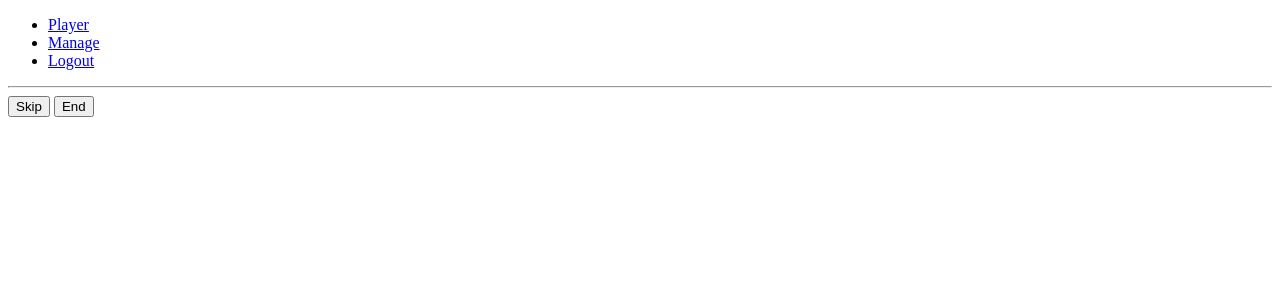
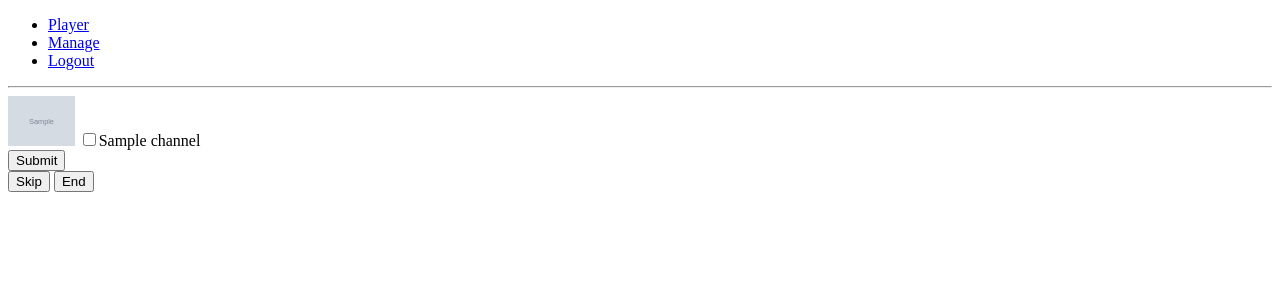
Before and after one commit to eduardoceretta/yqueuer, a Django app: page /player/ in a window 1280 px wide. Shown: the top 300 px of the page. Run offline with Django 3.2, Linux system fonts and the light colour scheme; a user stored in the database is signed in; tables that the repository leaves empty hold one stand-in row (values such as "Sample post"); grey boxes marked "Sample" are stand-in pictures; data that the repository does not hold is empty.

Commit message:
Added ugly filtering to the player

```diff
--- a/frontend/templates/frontend/base.html
+++ b/frontend/templates/frontend/base.html
@@ -26,4 +26,9 @@
     </div>
 
   </body>
+  <style type="text/css">
+    .channel_thumbnail {
+        height: 50px;
+    }
+  </style>
 </html>
--- a/frontend/templates/frontend/manage.html
+++ b/frontend/templates/frontend/manage.html
@@ -201,10 +201,4 @@
 
     });
   </script>
-
-  <style type="text/css">
-    .channel_thumbnail {
-        height: 50px;
-    }
-  </style>
 {% endblock %}
--- a/frontend/templates/frontend/player.html
+++ b/frontend/templates/frontend/player.html
@@ -3,6 +3,21 @@
 
 {% block body_block %}
   <script src="{% static "javascript/dev_jquery-3.1.1.js" %}"></script>
+
+  <div id="channel_form_div">
+    <form method="get">
+{% for channel in all_channels %}
+      <img class="channel_thumbnail" src={{ channel.thumbnails }}>
+  {% if channel.name in channel_list %}
+      <input type="checkbox" checked="True" name="channel" value="{{ channel.name }}">{{ channel.name }}
+  {% else %}
+      <input type="checkbox" name="channel" value="{{ channel.name }}">{{ channel.name }}
+  {% endif %}
+      <br>
+{% endfor %}
+      <input type="submit" value="Submit">
+    </form>
+  </div>
 
   <div id="player"></div>
 
@@ -96,10 +111,12 @@
     function FetchVideos(success_cb, error_cb) {
       log('FetchVideos');
       $.ajax({
-        method: "POST",
+        method: "GET",
         url: "/api/get_videos/",
         headers: {'X-CSRFToken': '{{ csrf_token }}'},
-        data: { },
+{% if channel_list %}
+        data: { 'channel_list' : '{{ channel_list }}' },
+{% endif %}
         success:  function(result){
           log('FetchVideos','success', result);
           videos = result.data.videos;
--- a/frontend/views.py
+++ b/frontend/views.py
@@ -27,6 +27,22 @@ def _markWatched(user, video):
   uservideo.watched = True
   uservideo.watched_date = timezone.now()
   uservideo.save()
+
+def _getChannels(user):
+  # Select videos, from user's channel list, with no entry on RUserVideo for that user or it has but watched is false
+  u_channels = user.channel_set.all()
+
+  channels = []
+  for channel in u_channels:
+    channels.append({
+      'id': channel.y_channel_id,
+      'title': channel.title,
+      'name': channel.name,
+      'thumbnails' : channel.thumbnails,
+      'imported_date' : str(channel.imported_date),
+    })
+
+  return channels
 
 ##############################################
 # Pages
@@ -95,7 +111,15 @@ def user_logout(request):
 ##################################
 @login_required
 def player(request):
-  context = {  }
+  channel_list = None
+  if request.GET.has_key('channel_list') :
+    channel_list = request.GET['channel_list']
+  elif request.GET.has_key('channel') :
+    channel_list = ",".join(request.GET.getlist('channel'))
+
+  all_channels = _getChannels(request.user)
+
+  context = { 'channel_list' : channel_list, 'all_channels' : all_channels }
   return render(request, 'frontend/player.html', context)
 
 ##################################
@@ -144,20 +168,7 @@ def getVideos(request):
 ##################################
 @login_required
 def getChannels(request):
-  user = request.user
-
-  # Select videos, from user's channel list, with no entry on RUserVideo for that user or it has but watched is false
-  u_channels = user.channel_set.all()
-
-  channels = []
-  for channel in u_channels:
-    channels.append({
-      'id': channel.y_channel_id,
-      'title': channel.title,
-      'name': channel.name,
-      'thumbnails' : channel.thumbnails,
-      'imported_date' : str(channel.imported_date),
-    })
+  channels = _getChannels(request.user)
 
   response_data = {'success': True, 'data' : {'channels' : channels} }
   return HttpResponse(json.dumps(response_data), content_type = "application/json")
```
